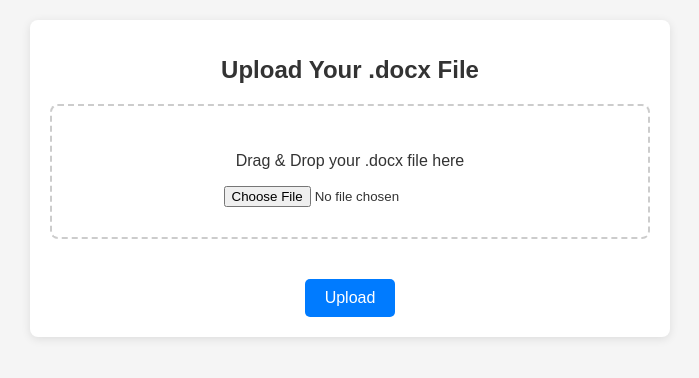
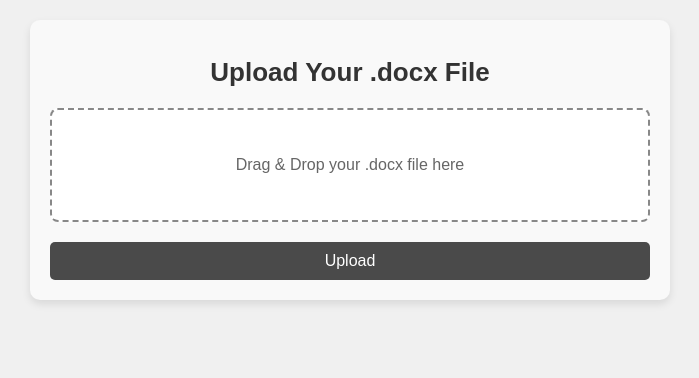
Before and after one commit to Abhighyan/counthighlightedwords, a Flask app: page / in a window 1280 px wide. Shown: the top 378 px of the page, without its empty margins (290-989 px from the left). Run offline with Flask 2, Linux system fonts and the light colour scheme.

Commit message:
Update styles.css

```diff
--- a/static/styles.css
+++ b/static/styles.css
@@ -1,6 +1,6 @@
 body {
     font-family: 'Arial', sans-serif;
-    background-color: #f5f5f5;
+    background-color: #f0f0f0;
     color: #333;
     margin: 0;
     padding: 20px;
@@ -10,39 +10,39 @@ body {
     max-width: 600px;
     margin: auto;
     padding: 20px;
-    background: white;
-    border-radius: 8px;
-    box-shadow: 0 2px 10px rgba(0, 0, 0, 0.1);
-    text-align: center;
+    background: #f9f9f9;
+    border-radius: 10px;
+    box-shadow: 0 4px 8px rgba(0, 0, 0, 0.1);
 }
 
 h1 {
-    font-size: 24px;
+    font-size: 26px;
     margin-bottom: 20px;
+    text-align: center;
+    color: #333;
 }
 
 .drop-area {
-    border: 2px dashed #ccc;
+    border: 2px dashed #888;
     border-radius: 8px;
     padding: 30px;
     text-align: center;
+    background-color: #fff;
     transition: background-color 0.3s;
+    color: #666;
     cursor: pointer;
-    margin-bottom: 20px;
 }
 
 .drop-area.active {
-    background-color: #e0e0e0;
+    background-color: #ececec;
 }
 
-.file-upload-text {
-    color: #007bff;
-    cursor: pointer;
-    text-decoration: underline;
+.file-input {
+    display: none;
 }
 
 .submit-button {
-    background-color: #007bff;
+    background-color: #4a4a4a;
     color: white;
     border: none;
     border-radius: 5px;
@@ -50,18 +50,19 @@ h1 {
     font-size: 16px;
     cursor: pointer;
     margin-top: 20px;
-    display: inline-block;
-    disabled: true;
+    display: block;
+    width: 100%;
+    text-align: center;
 }
 
 .submit-button:hover {
-    background-color: #0056b3;
+    background-color: #333;
 }
 
 .results {
     margin-top: 20px;
     padding: 20px;
-    background: #f9f9f9;
-    border-radius: 8px;
+    background: #e9e9e9;
+    border-radius: 10px;
     box-shadow: 0 1px 5px rgba(0, 0, 0, 0.1);
 }
```
